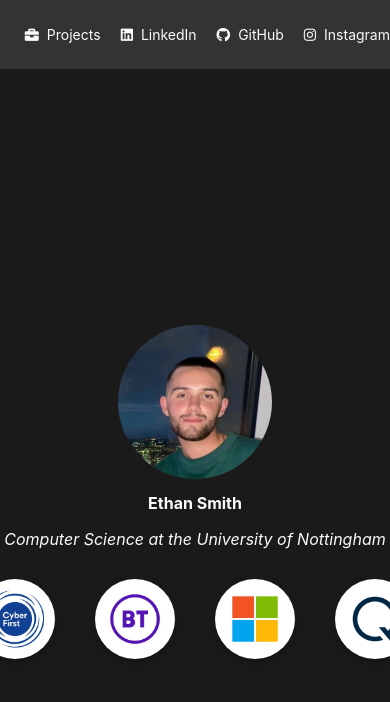
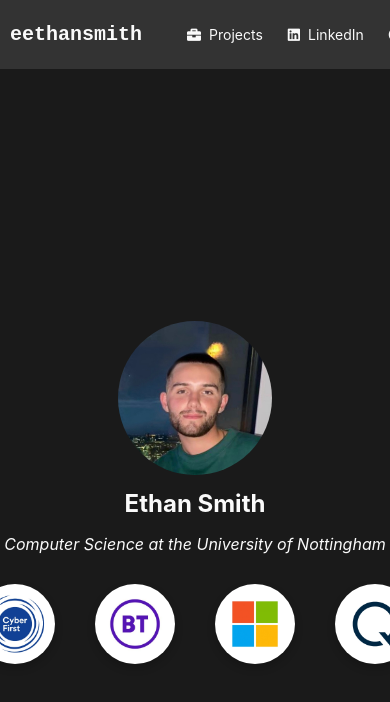
Before and after one commit to eethansmith/my-website, a React (Create React App) app: page / in a window 390 px wide. Shown: the top 702 px of the page. Built offline with nearby package versions, Linux system fonts and the light colour scheme.

Commit message:
adjustments made to "Branding"

```diff
--- a/src/App.css
+++ b/src/App.css
@@ -9,6 +9,8 @@
   color: #fafafa;
   text-align: center;
 }
+
+@import url('https://fonts.googleapis.com/css2?family=Roboto+Mono:wght@400;700&display=swap');
 
 .container {
   display: flex;
@@ -31,6 +33,14 @@
 h1 {
   font-size: 2em;
   margin: 10px 0;
+}
+
+.brand {
+  font-family: 'Roboto Mono', monospace; /* Use a robotic font */
+  font-size: 24px;
+  font-weight: bold;
+  text-align: left; /* Align the brand text to the left */
+  margin-right: auto; /* Pushes the brand to the left */
 }
 
 .education {
@@ -63,20 +73,20 @@
   width: 100%;
   background-color: #333;
   padding: 10px 20px;
-
-  padding-left: 0px;
+  display: flex; /* Make header a flex container */
+  align-items: center;
 }
 
 .nav {
   display: flex;
   justify-content: flex-end;
-
 }
 
 .nav-links {
   list-style: none;
   display: flex;
   gap: 20px;
+  padding-right: 30px; /* Add some padding to the right */
 }
 
 .nav-links a {
@@ -85,19 +95,15 @@
   font-size: 18px;
   display: flex;
   align-items: center;
+  padding-left: 5px; /* Adjust padding if necessary */
 }
 
 .nav-links a i {
   margin-right: 8px;
-
 }
 
 .nav-links a:hover {
   color: #ddd;
-}
-
-.container {
-  text-align: center;
 }
 
 .logo-section {
@@ -121,7 +127,6 @@
   background-color: #f0f0f0;
 }
 
-
 /* Responsive adjustments */
 @media (max-width: 768px) {
   .profile-image {
@@ -129,7 +134,7 @@
   }
 
   h1 {
-    font-size: 1em;
+    font-size: 1.5em;
   }
 
   .nav-links a {
@@ -137,9 +142,16 @@
   }
 }
 
-
 @media (max-width: 480px) {
   .nav-links a {
     font-size: 14px;
   }
+
+  .header {
+    padding: 10px; /* Reduce padding for small screens */
+  }
+
+  .brand {
+    font-size: 20px; /* Adjust font size of brand for small screens */
+  }
 }
--- a/src/App.js
+++ b/src/App.js
@@ -12,6 +12,9 @@
   return (
     <div className="app">
       <header className="header">
+      <div className="brand">
+          eethansmith
+        </div>
         <nav className="nav">
           <ul className="nav-links">
             <li>
```
